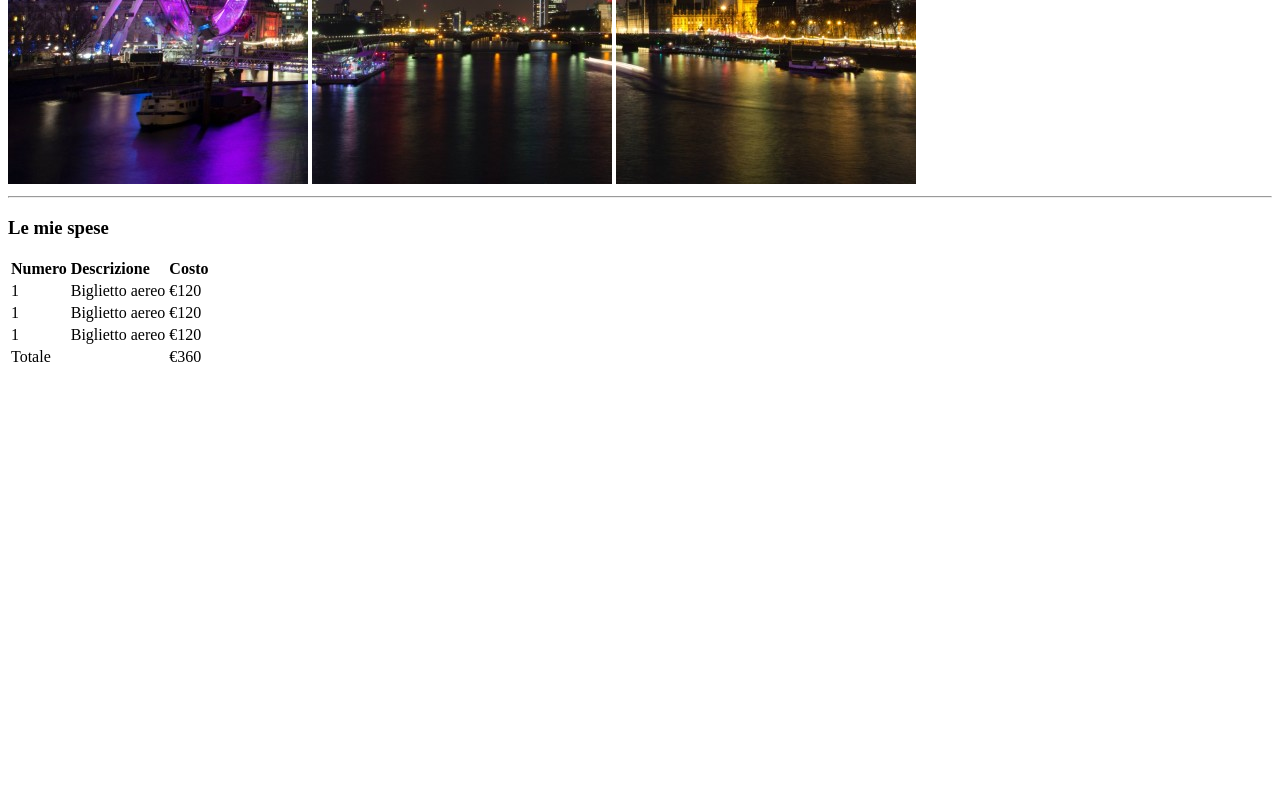
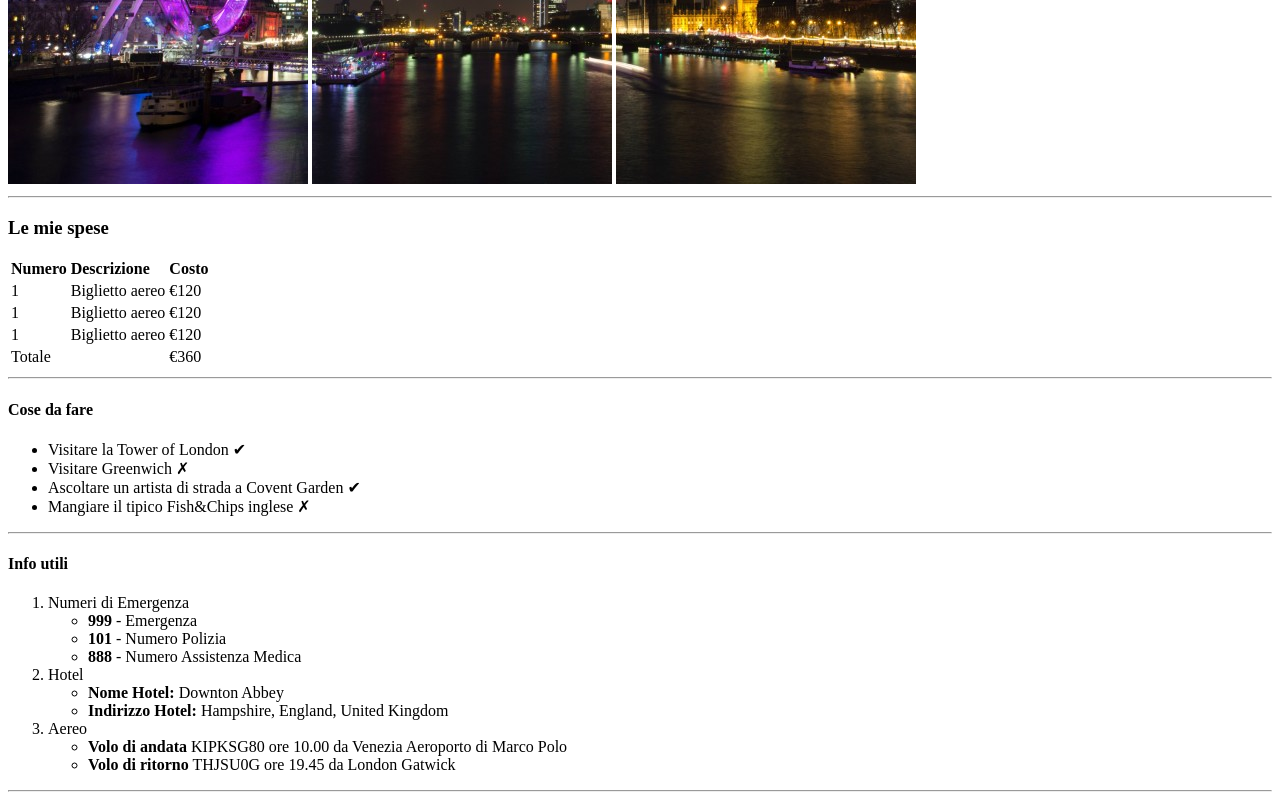
Before and after one commit to leitongchen/html-london-trip, a plain HTML site: page index.html in a window 1280 px wide. Shown: the part 496-1296 px from the top of the page. Before the commit the page ends 873 px from the top, so only its background shows below. Drawn offline with Linux system fonts and the light colour scheme.

Commit message:
inserted cose da fare; inserted Info utili

```diff
--- a/index.html
+++ b/index.html
@@ -14,6 +14,7 @@
             <hr>
         </header>
         <main>
+            <!-- tabella spese -->
             <section>
                 <h3>Le mie spese</h3>
                 <table>
@@ -50,7 +51,48 @@
                     </tfoot>
                 </table>
             </section>
-
+            <hr>
+            <!-- Sezione "Cose da fare" -->
+            <section>
+                <h4>Cose da fare</h4>
+                <ul>
+                    <li>Visitare la Tower of London &#x2714; </li>
+                    <li>Visitare Greenwich &#x2717;</li>
+                    <li>Ascoltare un artista di strada a Covent Garden &#x2714; </li>
+                    <li>Mangiare il tipico Fish&Chips inglese &#x2717;</li>
+                </ul>
+            </section>
+            <hr>
+            <!-- Sezione "Info utili" -->
+            <section>
+                <h4>Info utili</h4>
+                <ol>
+                    <li>
+                        Numeri di Emergenza
+                        <ul>
+                            <li><strong>999</strong> - Emergenza</li>
+                            <li><strong>101</strong> - Numero Polizia</li>
+                            <li><strong>888</strong> - Numero Assistenza Medica</li>
+                        </ul>
+                    </li>
+                    <li>
+                        Hotel
+                        <ul>
+                            <li><strong>Nome Hotel:</strong> Downton Abbey</li>
+                            <li><strong>Indirizzo Hotel:</strong> Hampshire, England, United Kingdom</li>
+                        </ul>
+                    </li>
+                    <li>
+                        Aereo
+                        <ul>
+                            <li><strong>Volo di andata</strong> KIPKSG80 ore 10.00 da Venezia Aeroporto di Marco Polo</li>
+                            <li><strong>Volo di ritorno</strong> THJSU0G ore 19.45 da London Gatwick</li>
+                        </ul>
+                    </li>
+                </ol>
+            </section>
+            <hr>
+            <!-- Sezione foto -->
         </main>
     </body>
 </html>
```
